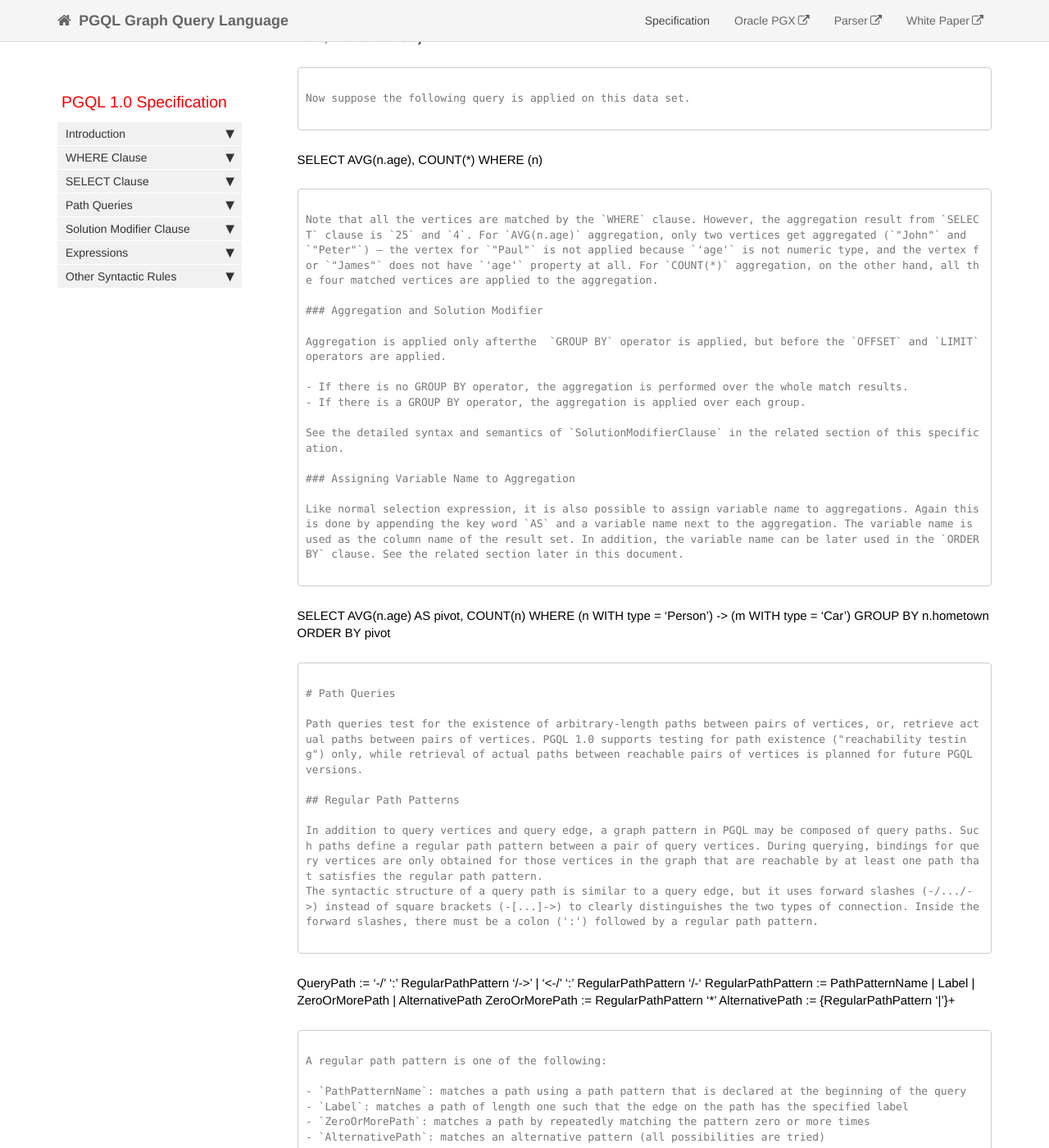
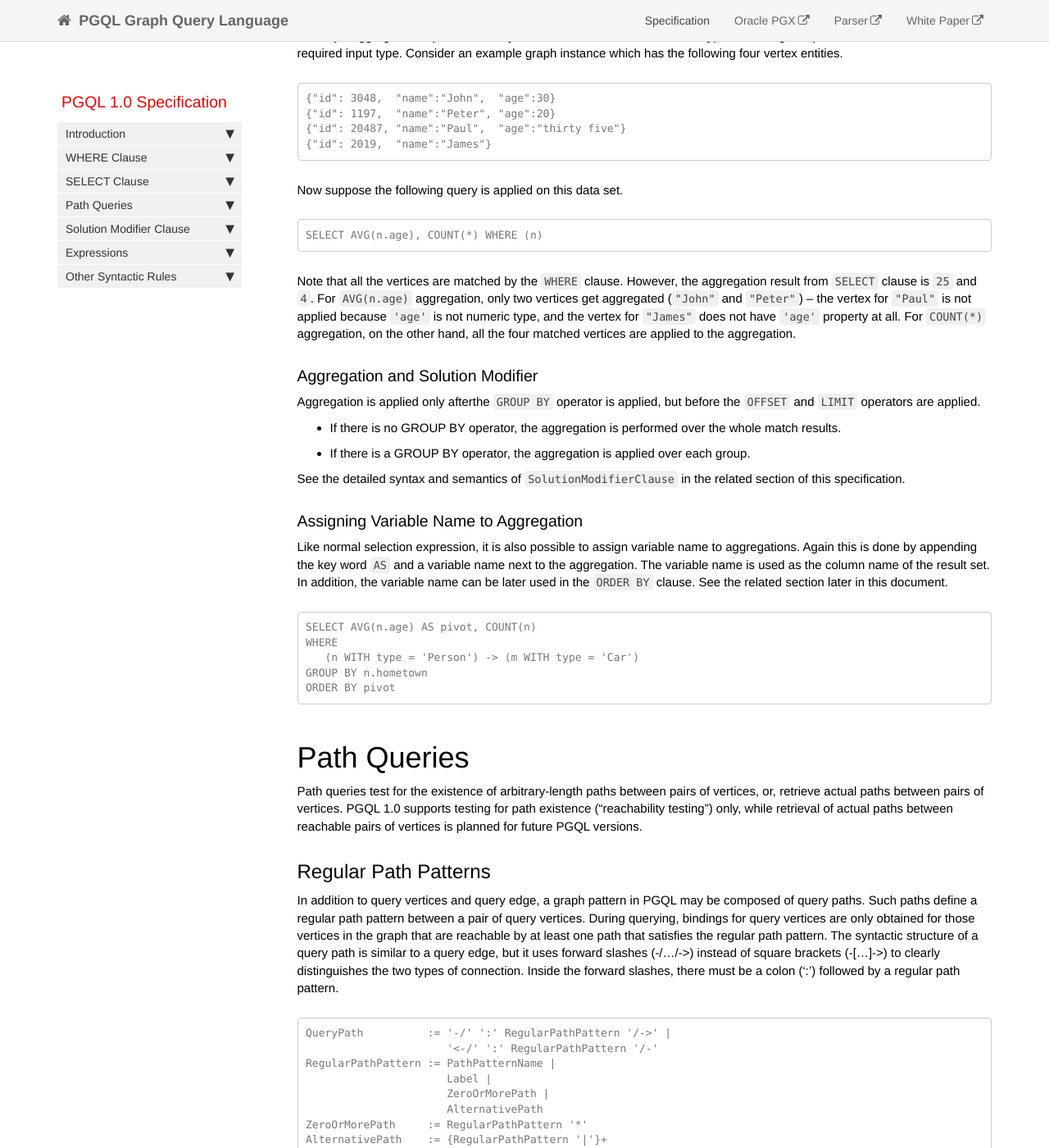
Before and after one commit to oracle/pgql-lang, a Jekyll site: the page built from pages/pgql-1.0-spec.md, in a window 1280 px wide and 1400 px high, scrolled down 11369 px. Shown: the whole window at 82% size. Built offline with Jekyll 4.4.1, drawn with Linux system fonts in a browser that asks for light colours; nearby versions of some CDN libraries; comment, search, counter and statistics services are not loaded; some of the changed text lies outside the part shown.

Commit message:
updated spec. with changes from master

````diff
--- a/pages/pgql-1.0-spec.md
+++ b/pages/pgql-1.0-spec.md
@@ -70,7 +70,7 @@
 QueryEdge           := '->' | '<-' | '-->' | '<--' |
                        '-[' VariableName? LabelConstraint? InlinedConstraints? ']->' |
                        '<-[' VariableName? LabelConstraint? InlinedConstraints? ']-'
-LabelConstraint     := ':' {Label '|'}
+LabelConstraint     := ':' {Label '|'}+
 InlinedConstraints  := 'WITH' {InlinedConstraint ','}+
 ValueConstraint     := Expression // see Section Expressions
 InlinedConstraint   := Expression // see Section Expressions
@@ -420,7 +420,7 @@
 
 It is semantically valid to have a `SELECT *` in combination with a `WHERE` clause that has not a single variable definition. In such a case, the result set will still contain as many results (i.e. rows) as there are matches of the subgraph defined by the `WHERE` clause. However, each result (i.e. row) will have zero elements (i.e. columns). The following is an example of such a query.
 
-``
+```
 SELECT *
 WHERE
   (WITH type = 'Person') -> () -> ()
@@ -626,13 +626,13 @@
 Consider the following data values:
 
 ```
-['Mary', 25, null, false, true, 'John', 3.5, 27.5]
+['Mary', 25, null, true, false, 'John', 3.5, 27.5]
 ```
 
 Applying the above rules to the values, will result in the following ordering:
 
 ```
-[3.5, 25, 27.5, 'John', 'Mary', true, false, null]
+[3.5, 25, 27.5, 'John', 'Mary', false, true, null]
 ```
 
 ## LIMIT and OFFSET
````
Also changed, not shown: other parts of pages/pgql-1.0-spec.md (+3 -3 lines).
